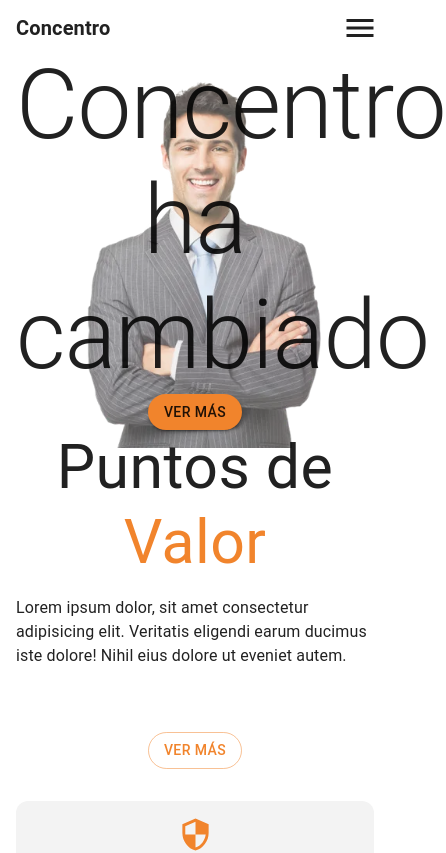
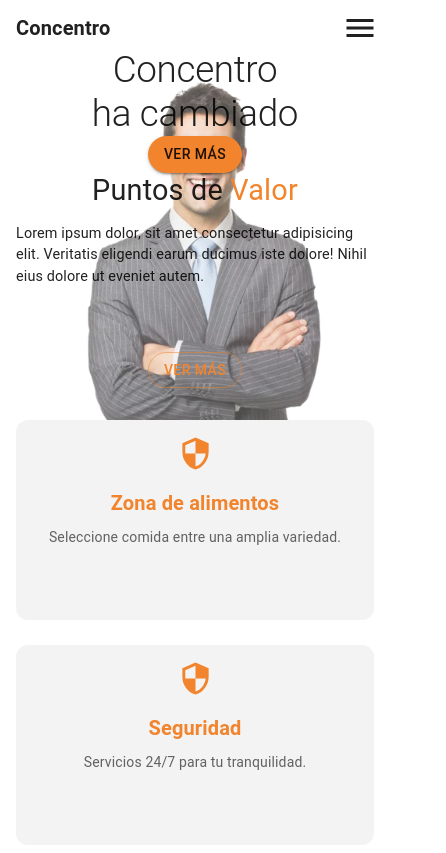
Before and after one commit to victorivitec/concentro, a Next.js app: page / in a window 390 px wide. Shown: the top 853 px of the page, 446 px wide, since content can reach past the window. Built offline with nearby package versions, Linux system fonts and the light colour scheme.

Commit message:
fix text

```diff
--- a/src/components/atoms/data-display/Text.tsx
+++ b/src/components/atoms/data-display/Text.tsx
@@ -1,5 +1,5 @@
 import React from "react";
-import { Typography } from "@mui/material";
+import { Typography, useTheme } from "@mui/material";
 import classNames from "classnames";
 import s from "./Text.module.scss";
 
@@ -35,21 +35,53 @@ interface TextProps {
     | "overline"; //variant
 }
 
-const variantStyles: Record<string, React.CSSProperties> = {
-  h1: { fontSize: "6.8em" },
-  h2: { fontSize: "6em" },
-  h3: { fontSize: "4.9em" },
-  h4: { fontSize: "3.8em" },
-  h5: { fontSize: "2.7em" },
-  h6: { fontSize: "1.8em" },
-  subtitle1: { fontSize: "1.3em", fontWeight: "bold" },
-  subtitle2: { fontSize: "0.85em", fontWeight: "bold" },
-  body1: { fontSize: "1em" },
-  body2: { fontSize: "0.92em" },
+const variantStyles = (theme: any): Record<string, React.CSSProperties> => ({
+  h1: {
+    fontSize: "6.8em",
+    [theme.breakpoints.down("sm")]: { fontSize: "2.5em" },
+  },
+  h2: {
+    fontSize: "6em",
+    [theme.breakpoints.down("sm")]: { fontSize: "2.3em" },
+  },
+  h3: {
+    fontSize: "4.9em",
+    [theme.breakpoints.down("sm")]: { fontSize: "2em" },
+  },
+  h4: {
+    fontSize: "3.8em",
+    [theme.breakpoints.down("sm")]: { fontSize: "1.8em" },
+  },
+  h5: {
+    fontSize: "2.7em",
+    [theme.breakpoints.down("sm")]: { fontSize: "1.5em" },
+  },
+  h6: {
+    fontSize: "1.8em",
+    [theme.breakpoints.down("sm")]: { fontSize: "1.3em" },
+  },
+  subtitle1: {
+    fontSize: "1.3em",
+    fontWeight: "bold",
+    [theme.breakpoints.down("sm")]: { fontSize: "1em" },
+  },
+  subtitle2: {
+    fontSize: "0.85em",
+    fontWeight: "bold",
+    [theme.breakpoints.down("sm")]: { fontSize: "0.75em" },
+  },
+  body1: {
+    fontSize: "1em",
+    [theme.breakpoints.down("sm")]: { fontSize: "0.9em" },
+  },
+  body2: {
+    fontSize: "0.92em",
+    [theme.breakpoints.down("sm")]: { fontSize: "0.8em" },
+  },
   caption: {},
   button: {},
   overline: {},
-};
+});
 
 export const Text: React.FC<TextProps> = (props) => {
   const {
@@ -62,6 +94,7 @@ export const Text: React.FC<TextProps> = (props) => {
     className,
   } = props;
 
+  const theme = useTheme(); // Acceder al tema de Material-UI
   const textClasses = classNames(s.text, s[`text__${type}`], className);
 
   return (
@@ -70,7 +103,7 @@ export const Text: React.FC<TextProps> = (props) => {
       variant={type}
       color={color}
       component={component}
-      sx={{ ...variantStyles[type], ...sx }}
+      sx={{ ...variantStyles(theme)[type], ...sx }}
       className={textClasses}
     >
       {children}
```
